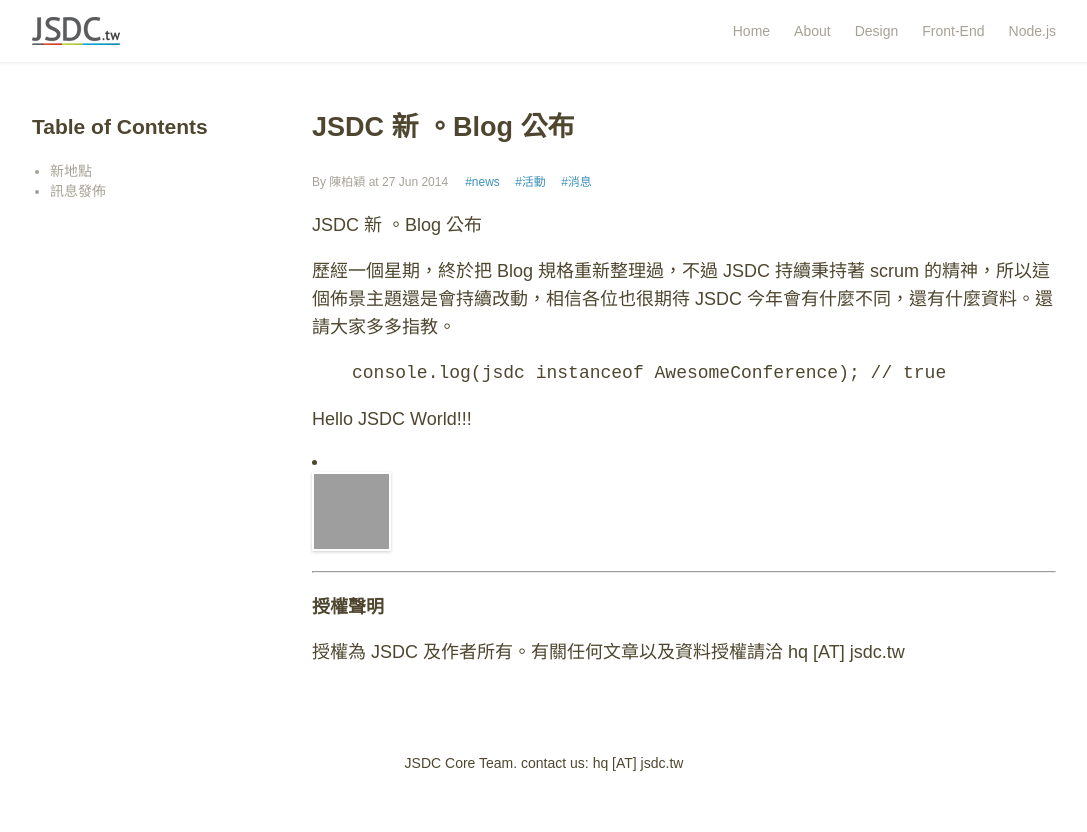
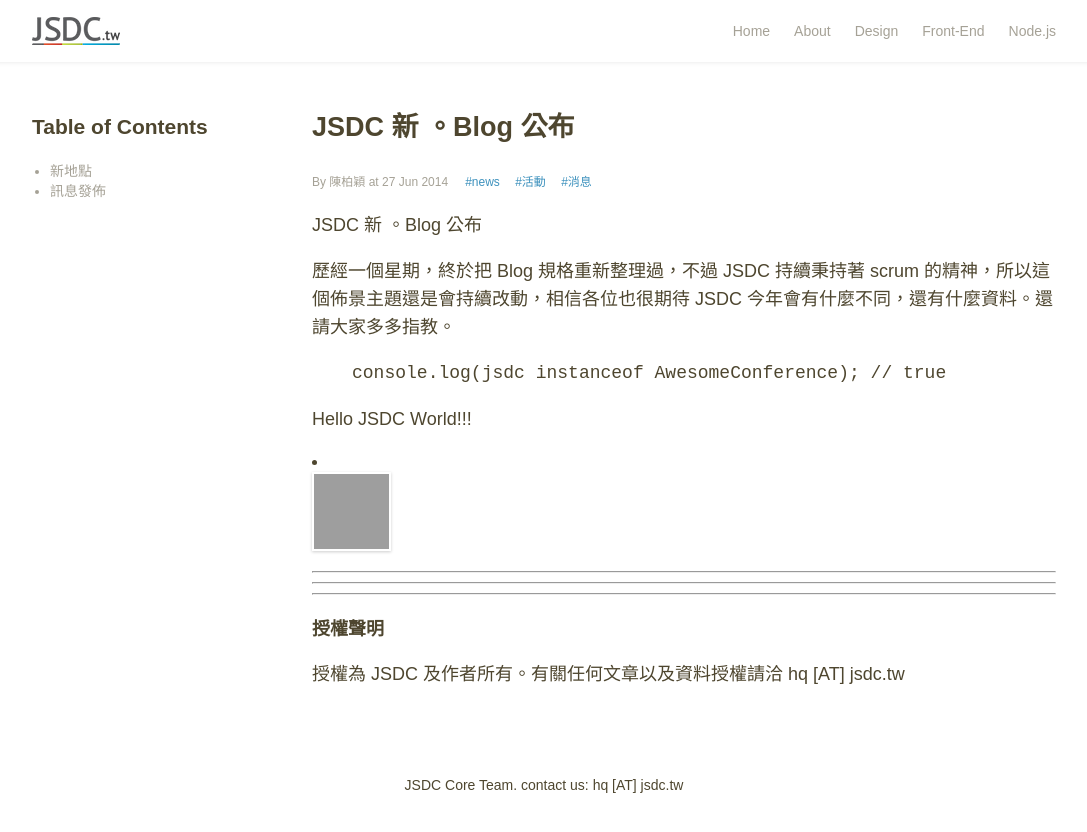
Before and after one commit to jsdc-core/blog.jsdc.tw, a Jekyll site: the page built from _posts/2014-06-27-hello-world.md, in a window 1280 px wide. Shown: the top 832 px of the page, without its empty margins (96-1183 px from the left). Built offline with Jekyll 4.4.1, drawn with Linux system fonts in a browser that asks for light colours; comment, search, counter and statistics services are not loaded; grey boxes are pictures that could not be loaded.

Commit message:
update for sharethis button

```diff
--- a/_includes/foot.html
+++ b/_includes/foot.html
@@ -8,7 +8,6 @@
   <script src="/build/build.js"></script>
   <script type="text/javascript">var switchTo5x=true;</script>
   <script type="text/javascript" src="http://w.sharethis.com/button/buttons.js"></script>
-  <script type="text/javascript">stLight.options({publisher: "28289850-7617-4c94-ba46-a4a14becfbb2", doNotHash: false, doNotCopy: false, hashAddressBar: false});</script>
   <script>
     (function(i,s,o,g,r,a,m){i['GoogleAnalyticsObject']=r;i[r]=i[r]||function(){
     (i[r].q=i[r].q||[]).push(arguments)},i[r].l=1*new Date();a=s.createElement(o),
--- a/_layouts/post.html
+++ b/_layouts/post.html
@@ -42,12 +42,13 @@
         </div>
 
         <div class="social-button">
-          <span class='st_sharethis_hcount' displayText='ShareThis'></span>
+          <hr>
           <span class='st_facebook_hcount' displayText='Facebook'></span>
           <span class='st_twitter_hcount' displayText='Tweet'></span>
           <span class='st_linkedin_hcount' displayText='LinkedIn'></span>
           <span class='st_pinterest_hcount' displayText='Pinterest'></span>
           <span class='st_email_hcount' displayText='Email'></span>
+          <hr>
         </div>
 
         <div id="disqus_thread"></div>
```
